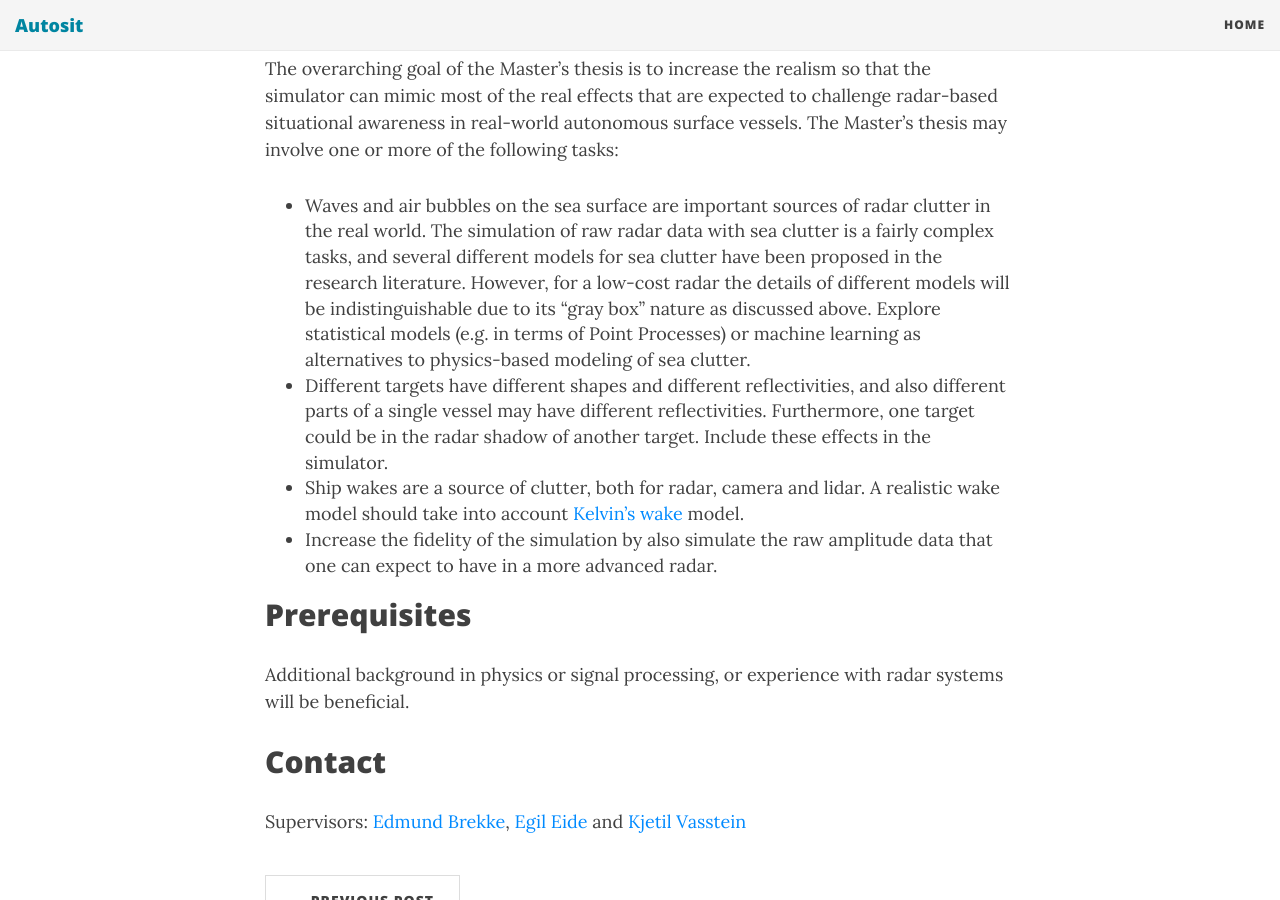
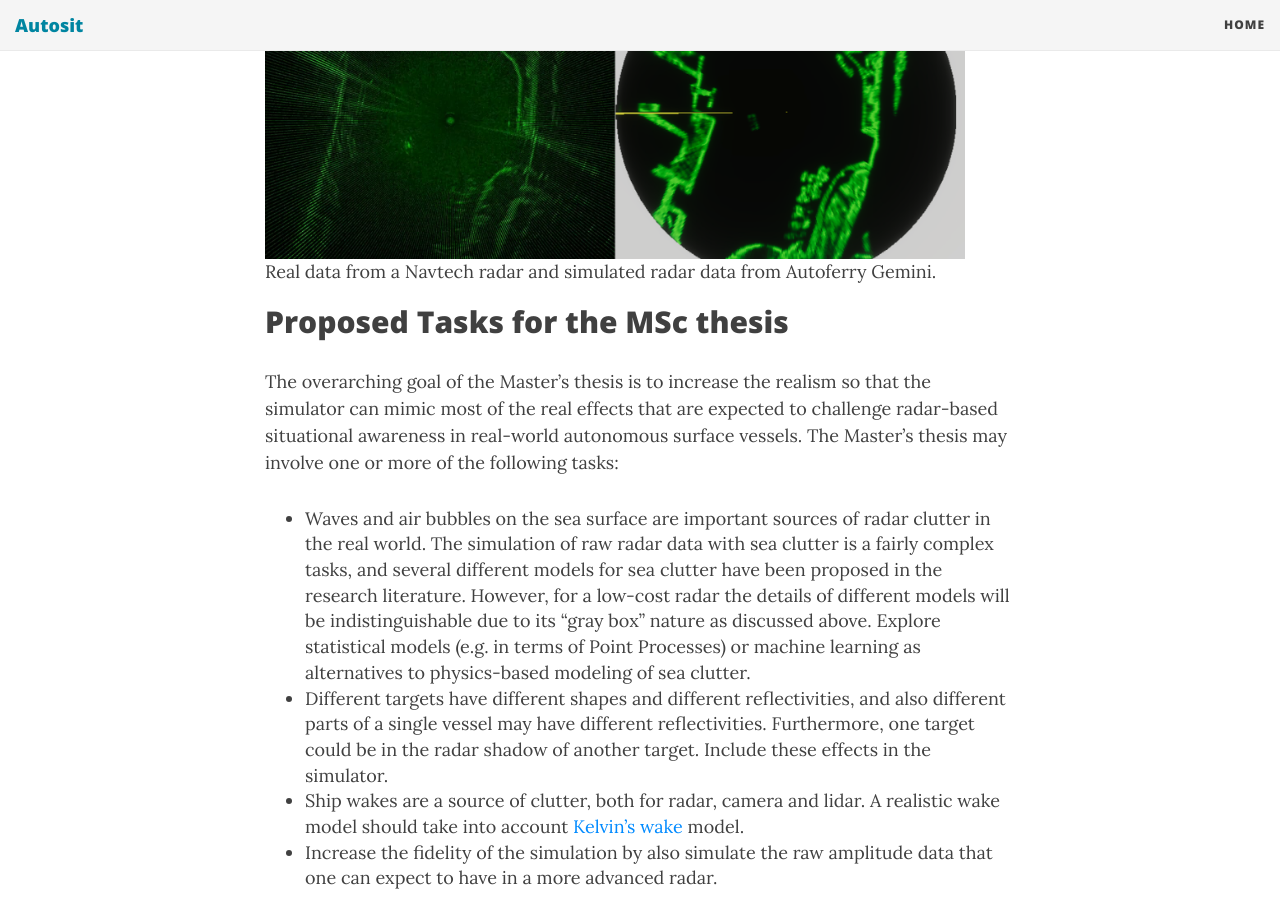
Before and after one commit to autosit/autosit.github.io, a Jekyll site: the page built from _posts/2023-03-27-radarsim.md, in a window 1280 px wide and 900 px high, scrolled down 1701 px. Built offline with Jekyll 4.4.1, drawn with Linux system fonts in a browser that asks for light colours; nearby versions of some CDN libraries.

Commit message:
radar image in radarsim

```diff
--- a/_posts/2023-03-27-radarsim.md
+++ b/_posts/2023-03-27-radarsim.md
@@ -24,6 +24,9 @@ The 5th year project should aim to answer the following research question: How s
 4. Integrate the proposed model in Autoferry Gemini and see whether you can generate data with blurring properties similar to real data from a low-cost radar.
 5. If time permits: Experiment with additional clutter sources, multiple returns etc.
 
+|<img src="{{site.url}}/assets/radarsim.png" width="700"> |
+| Real data from a Navtech radar and simulated radar data from Autoferry Gemini.|
+
 ## Proposed Tasks for the MSc thesis
 
 The overarching goal of the Master’s thesis is to increase the realism so that the simulator can mimic most of the real effects that are expected to challenge radar-based situational awareness in real-world autonomous surface vessels. The Master’s thesis may involve one or more of the following tasks:
```
Also changed, not shown: assets/radarsim.png (added).
